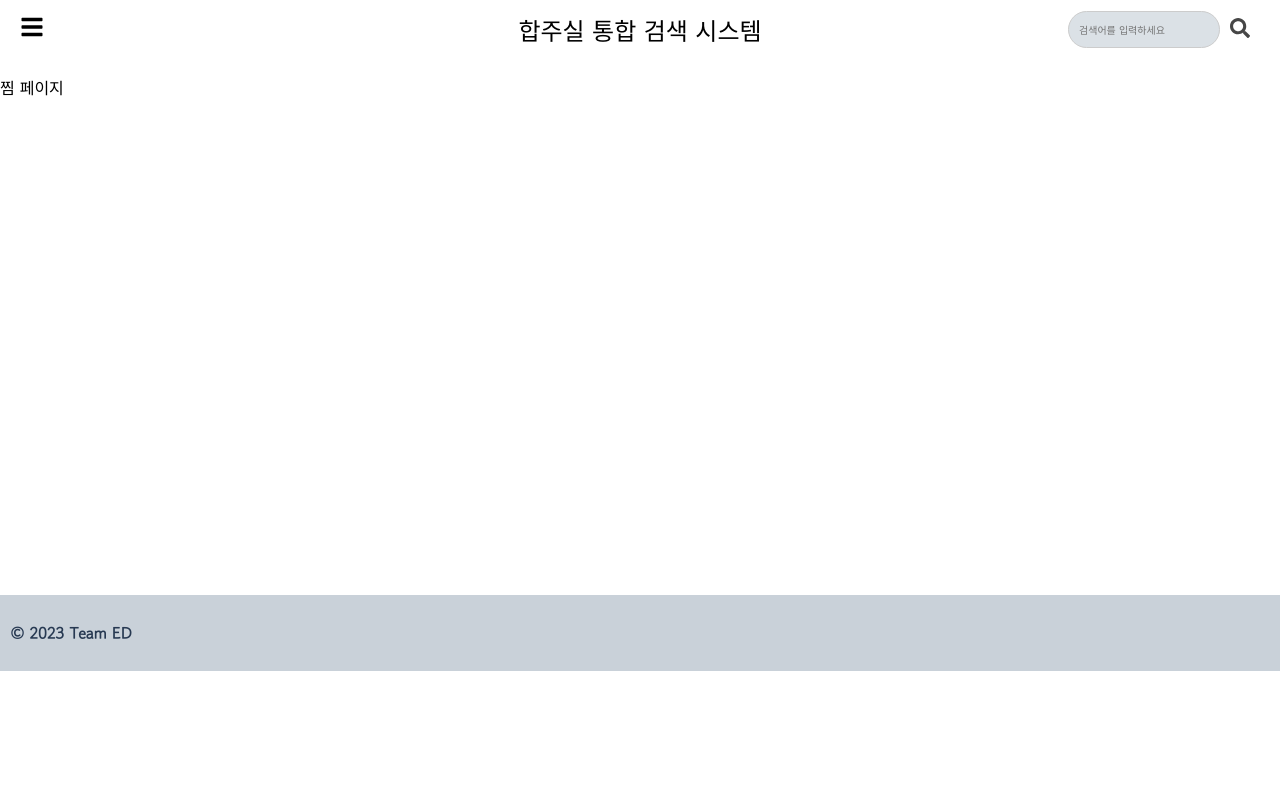
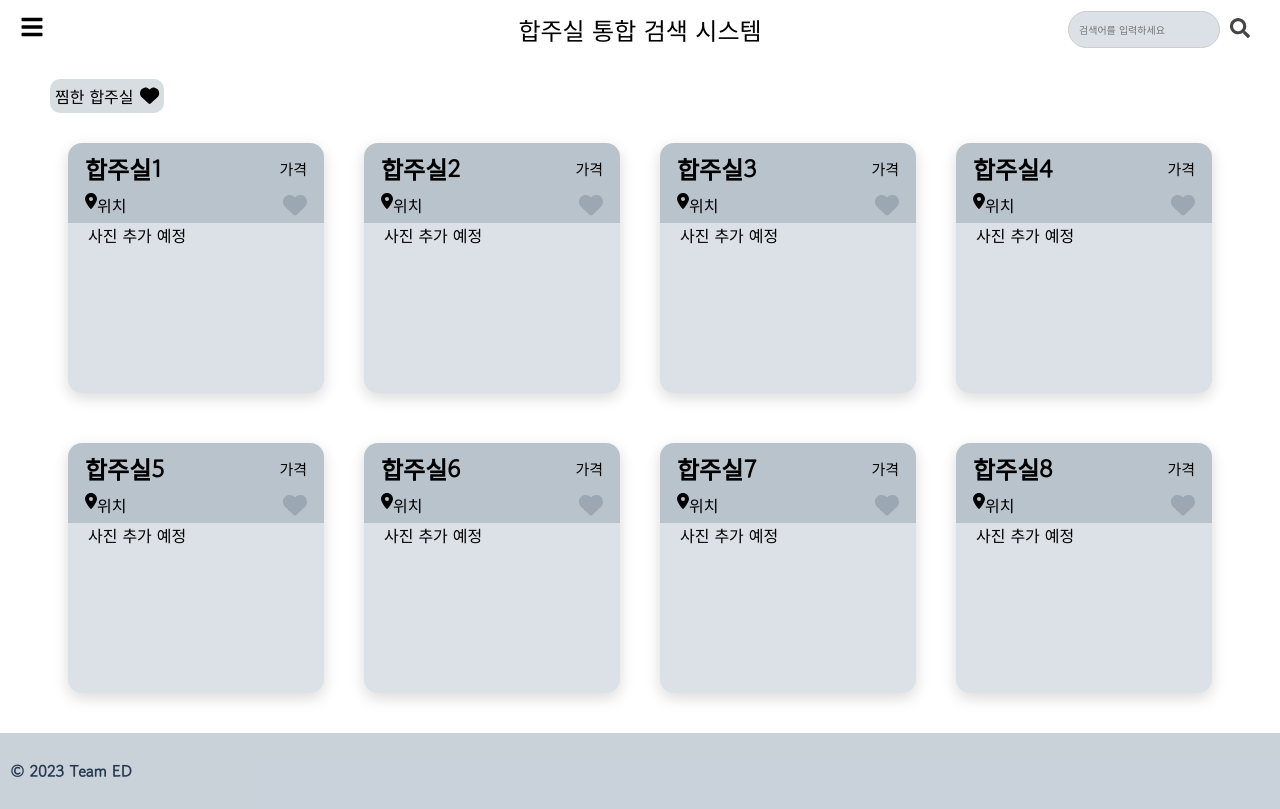
Before and after one commit to MIN0225/Team-ED-fall, a React (Create React App) app in the folder FE/front/: page /heart in a window 1280 px wide. Built offline with nearby package versions, Linux system fonts and the light colour scheme; the HTML template or start-up script is replaced by a standard one; a web font is replaced by a local one.

Commit message:
Feat: 찜 페이지 작성

```diff
--- a/FE/front/src/pages/Heart.js
+++ b/FE/front/src/pages/Heart.js
@@ -1,13 +1,88 @@
 import React from "react";
+import ListCard from "../components/Card/ListCard";
 import Header from "../components/Header";
 import Footer from "../components/Footer";
+import { FontAwesomeIcon } from "@fortawesome/react-fontawesome";
+import { faHeart } from "@fortawesome/free-solid-svg-icons";
 import "../styles/pages/Heart.css";
 
 function Heart() {
+  const cardData = [
+    {
+      title: "합주실1",
+      cost: "가격",
+      locate: "위치",
+      content: "사진 추가 예정",
+    },
+    {
+      title: "합주실2",
+      cost: "가격",
+      locate: "위치",
+      content: "사진 추가 예정",
+    },
+    {
+      title: "합주실3",
+      cost: "가격",
+      locate: "위치",
+      content: "사진 추가 예정",
+    },
+    {
+      title: "합주실4",
+      cost: "가격",
+      locate: "위치",
+      content: "사진 추가 예정",
+    },
+    {
+      title: "합주실5",
+      cost: "가격",
+      locate: "위치",
+      content: "사진 추가 예정",
+    },
+    {
+      title: "합주실6",
+      cost: "가격",
+      locate: "위치",
+      content: "사진 추가 예정",
+    },
+    {
+      title: "합주실7",
+      cost: "가격",
+      locate: "위치",
+      content: "사진 추가 예정",
+    },
+    {
+      title: "합주실8",
+      cost: "가격",
+      locate: "위치",
+      content: "사진 추가 예정",
+    },
+  ];
+
+  const renderCards = () => {
+    return cardData.map((card, index) => (
+      <ListCard
+        key={index}
+        title={card.title}
+        cost={card.cost}
+        locate={card.locate}
+        content={card.content}
+      />
+    ));
+  };
+
   return (
     <div>
       <Header />
-      <p className="init_height">찜 페이지</p>
+      <div className="heart_title">
+        찜한 합주실
+        <span className="icon-container">
+          <FontAwesomeIcon
+            icon={faHeart}
+            className="far fa-heart heart-icon"
+          />
+        </span>
+      </div>
+      <div className="card_pack">{renderCards()}</div>
       <Footer />
     </div>
   );
```
